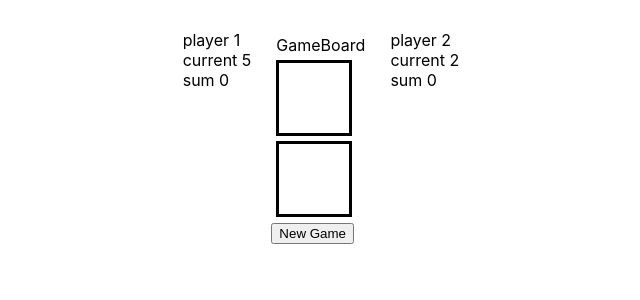
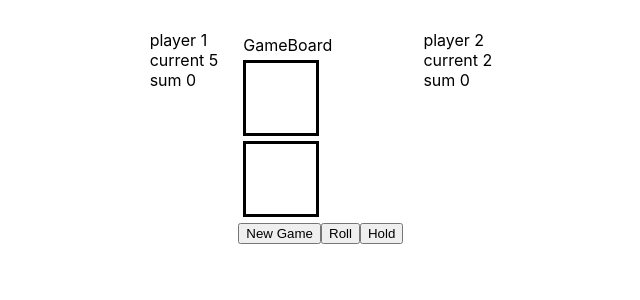
Before and after one commit to TamarCY/Appleseeds-Dice-Game-App, a React (Create React App) app: page / in a window 1280 px wide. Shown: the top 300 px of the page, without its empty margins (319-959 px from the left). Built offline with nearby package versions, Linux system fonts and the light colour scheme.

Commit message:
basic buttons

```diff
--- a/src/Common/Dice/Dice.jsx
+++ b/src/Common/Dice/Dice.jsx
@@ -3,7 +3,6 @@ import "./Dice.css"
 
 function Dice () {
     return (
-        // <img src="./assets" alt="dice image" />
         <div className="Dice-image" ></div>
     )
 }
--- a/src/Components/Player/GameBoard/GameBoard.jsx
+++ b/src/Components/Player/GameBoard/GameBoard.jsx
@@ -15,12 +15,15 @@ class GameBoard extends react.Component {
         return (
             <div className="GameBoard-div">
                 <div>GameBoard {this.props.test}</div>
-                {/* <Dice num ={this.state.dices1}/>
-                <Dice /> */}
                 <div className="GameBoard-dice">{this.props.dices[0]}</div>
                 <div className="GameBoard-dice">{this.props.dices[1]}</div>
-                <button className="GameBoard-new-btn" onClick={()=>(this.props.newGame())}>New Game</button>
+                <button className="GameBoard-new-btn" id="newGame" onClick={(e)=>(this.props.callBack(e))}>New Game</button>
+                <button className="GameBoard-roll-btn" id="rollDice"onClick={(e)=>(this.props.callBack(e))}>Roll</button>
+                <button className="GameBoard-hold-btn" id="hold" onClick={(e)=>(this.props.callBack(e))}>Hold</button>
+
             </div>
+            //TODO: dice component
+            // TODO: is it better to send one call back function to all the buttons or its better one for each?
         )
     }
 }
--- a/src/Pages/GameApp/GameApp.jsx
+++ b/src/Pages/GameApp/GameApp.jsx
@@ -31,8 +31,13 @@ class GameApp extends react.Component {
         }
     }
 
+    callBackFunctions = (event) => {
+        event.target.id === "newGame" && this.newGame();
+        event.target.id === "rollDice" && this.rollDice();
+        event.target.id === "hold" && this.hold();
+    }
+
     newGame = () => {
-        console.log("new game")
         this.setState((prevState) => ({
             players: {
                 ...prevState.players,  // copy all other key-value pairs of object inside players (here the aren't any)
@@ -67,18 +72,20 @@ class GameApp extends react.Component {
                 )
             })
         )
-        // console.log("in the roll dice func", this.props) //why is this empty?
+        // console.log("in the roll dice func", this.props) // TODO: why is this empty?
     }
 
 
-
+    hold = () => {
+        console.log ("hold")
+    }
 
 
     render() {
         return (
             <div className="GameApp">
                 <Player playerData={this.state.players.player1} />
-                <GameBoard newGame={this.rollDice} dices={this.state.dices}/>
+                <GameBoard callBack={this.callBackFunctions} dices={this.state.dices}/>
                 <Player playerData={this.state.players.player2} />
             </div>
         )
```
